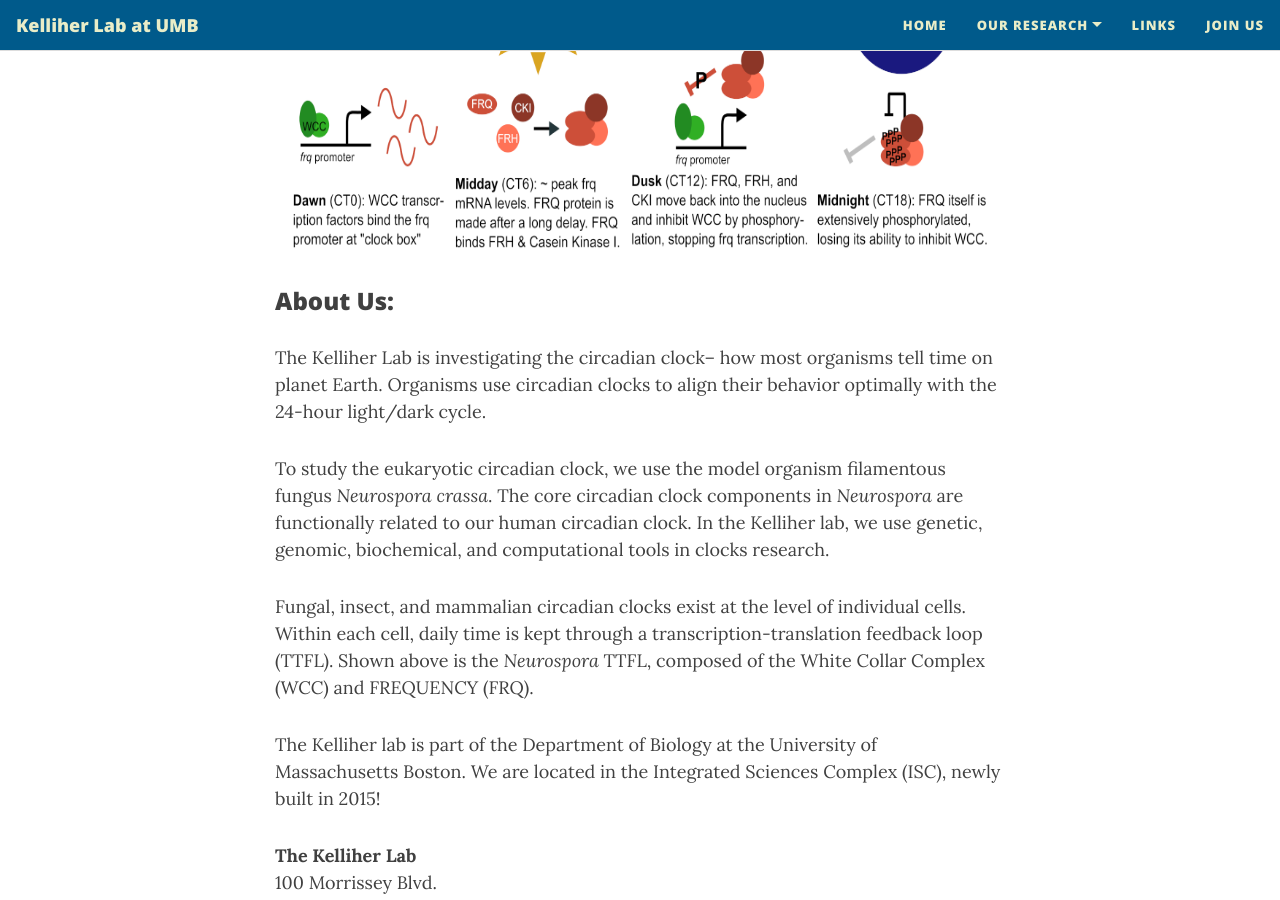
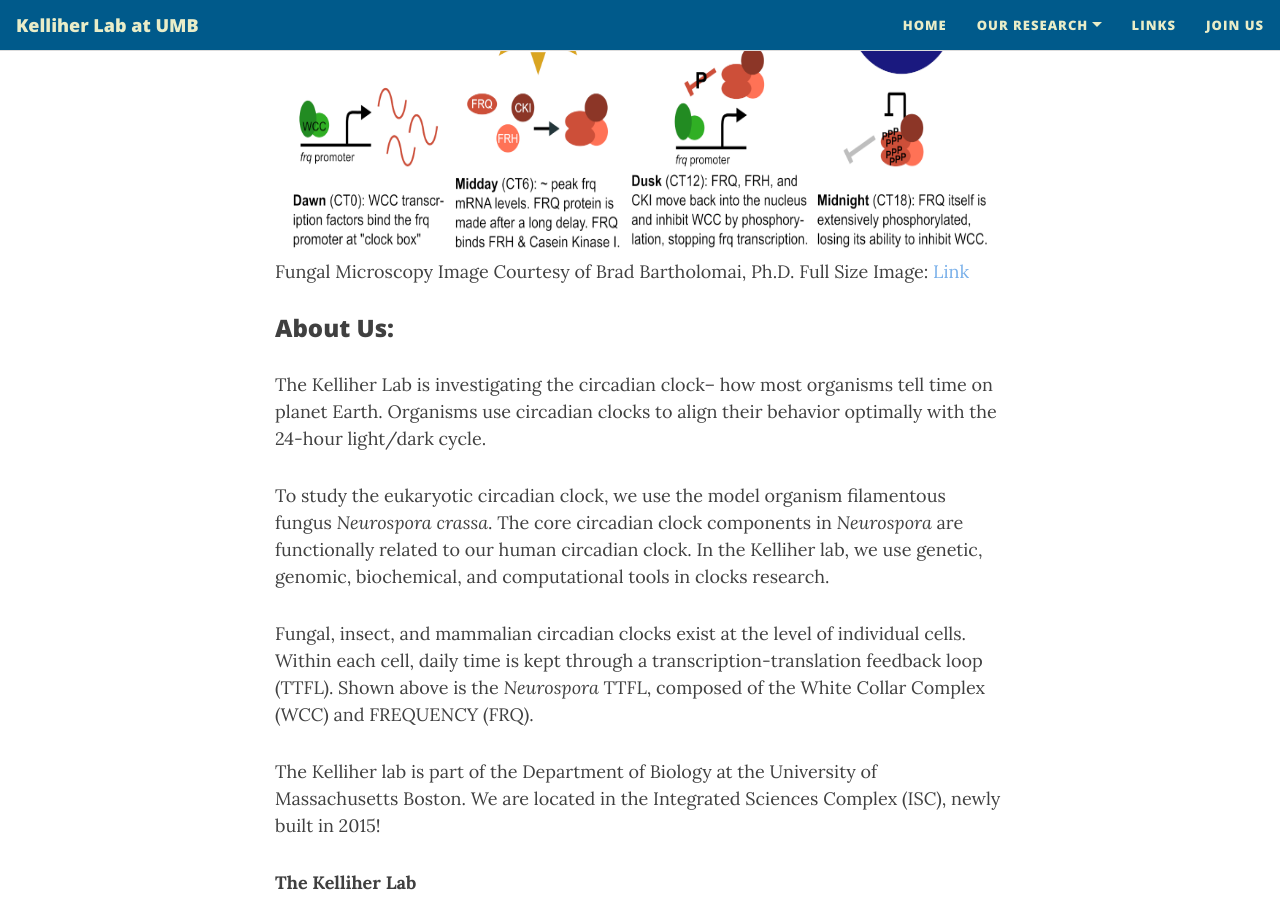
Before and after one commit to cmk35/cmk35.github.io, a Jekyll site: the page built from index.md, in a window 1280 px wide and 900 px high, scrolled down 779 px. Built offline with Jekyll 4.4.1, drawn with Linux system fonts in a browser that asks for light colours; nearby versions of some CDN libraries.

Commit message:
Update index.md

```diff
--- a/index.md
+++ b/index.md
@@ -6,6 +6,7 @@ subtitle: Kelliher Lab
 ---
 
 ![Introduction](clock_intro_figure_v2_gimp2000wPx_600dpi.jpg){:height="703px" width="900px"}
+Fungal Microscopy Image Courtesy of Brad Bartholomai, Ph.D. Full Size Image: <a href="https://cmk35.github.io/clock_intro_figure_v2_gimp2000wPx_600dpi.jpg" target="_blank">Link</a>
 
 ### About Us:
 The Kelliher Lab is investigating the circadian clock-- how most organisms tell time on planet Earth. Organisms use circadian clocks to align their behavior optimally with the 24-hour light/dark cycle.
```
